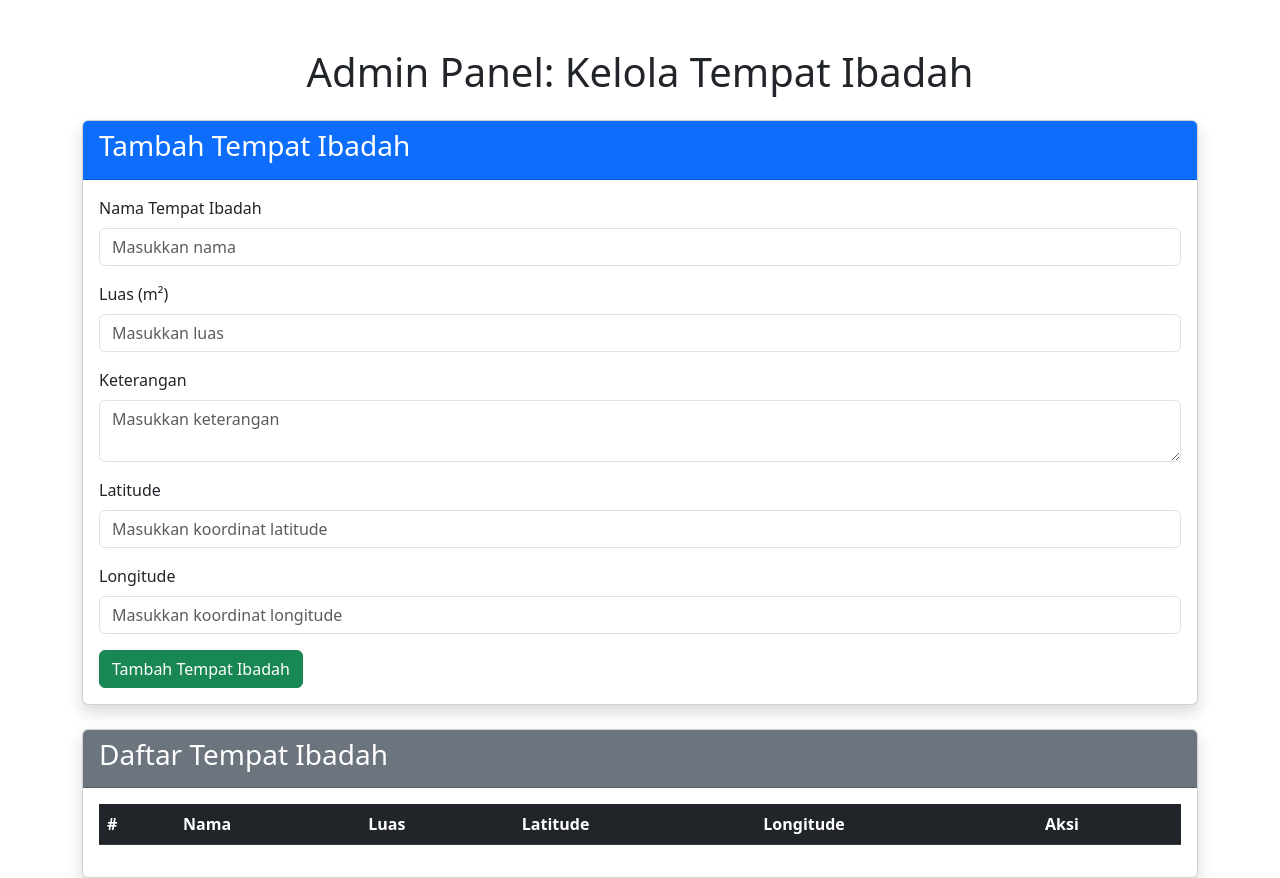
After one commit to panduwnda/Ibadah_Finder, a Flask app: page /admin in a window 1280 px wide. The commit adds this page. Run offline with Flask 3, Linux system fonts and the light colour scheme; lists and menus that the app fills with data are empty; some libraries are stand-ins or nearby versions.

Commit message:
adding features

```diff
--- a/app.py
+++ b/app.py
@@ -1,34 +1,88 @@
-from flask import Flask, render_template
+from flask import Flask, render_template, request, redirect, url_for
 from flask_sqlalchemy import SQLAlchemy
-from sqlalchemy import text  # Tambahkan impor ini
+from flask_wtf.csrf import CSRFProtect
 from config import Config
-import json
-from flask import Flask, render_template
-from flask_sqlalchemy import SQLAlchemy
 from geoalchemy2 import Geometry
 from sqlalchemy import func
-from config import Config
+from forms import TempatIbadahForm  # Import form yang sudah Anda buat
+import json
 
+
+# Inisialisasi aplikasi Flask
 app = Flask(__name__)
 app.config.from_object(Config)
+app.config['WTF_CSRF_ENABLED'] = True
+app.config['WTF_CSRF_SECRET_KEY'] = 'random_secret_key'  # Ganti dengan secret key Anda
+app.config['SECRET_KEY'] = 'your_random_secret_key'
+
+
+# Menetapkan SECRET_KEY untuk perlindungan CSRF
+app.config['SECRET_KEY'] = 'your_random_secret_key'
+
+# Inisialisasi SQLAlchemy dan CSRF
 db = SQLAlchemy(app)
+csrf = CSRFProtect(app)
 
+# Model untuk data tempat ibadah (Spatial Data)
 class SpatialData(db.Model):
     __tablename__ = 'saranaibadah_pt_50k'  # Nama tabel
     gid = db.Column(db.Integer, primary_key=True)  # Primary Key
-    namobj = db.Column(db.String(255))  # Kolom nama objek
-    luas = db.Column(db.Numeric)  # Kolom luas
-    remark = db.Column(db.String(255))  # Kolom remark
+    namobj = db.Column(db.String(255))  # Nama objek
+    luas = db.Column(db.Numeric)  # Luas objek
+    remark = db.Column(db.String(255))  # Remark
     geom = db.Column(Geometry('POINT', srid=4326))  # Kolom geometri (titik)
 
+# Model untuk data kecamatan (batas wilayah)
+class Kecamatan(db.Model):
+    __tablename__ = 'administrasikecamatan_ar_50k'  # Nama tabel
+    gid = db.Column(db.Integer, primary_key=True)  # Primary Key
+    kdppum = db.Column(db.String(255))
+    namobj = db.Column(db.String(255))
+    remark = db.Column(db.String(255))
+    geom = db.Column(Geometry('POLYGON', srid=4326))  # Geometri untuk batas wilayah
+
+# Route untuk halaman utama
 @app.route('/')
 def home():
     return render_template('index.html', title="Halaman Utama")
 
+# Route untuk halaman Admin
+@app.route('/admin', methods=['GET', 'POST'])
+def admin():
+    form = TempatIbadahForm()  # Inisialisasi form
+
+    if form.validate_on_submit():
+        # Mengambil data dari form
+        namobj = form.nama.data
+        luas = form.luas.data
+        remark = form.remark.data
+        lat = form.latitude.data
+        lon = form.longitude.data
+
+        # Membuat objek SpatialData baru
+        new_place = SpatialData(
+            namobj=namobj,
+            luas=luas,
+            remark=remark,
+            geom=func.ST_SetSRID(func.ST_MakePoint(lon, lat), 4326)  # Membuat geometri titik
+        )
+
+        # Menyimpan objek ke dalam database
+        db.session.add(new_place)
+        db.session.commit()
+
+        # Redirect ke halaman admin setelah berhasil menambahkan
+        return redirect(url_for('admin'))
+
+    # Mengambil semua tempat ibadah dari database
+    places_of_worship = SpatialData.query.all()
+    return render_template('admin.html', places_of_worship=places_of_worship, form=form)
+
+# Route untuk tampilan peta
 @app.route('/map')
-def index():
+def map_view():
     try:
-        # Query semua titik dan konversi ke GeoJSON
+        # Query data titik tempat ibadah
         points = db.session.query(
             SpatialData.namobj,
             SpatialData.luas,
@@ -36,8 +90,15 @@ def index():
             func.ST_AsGeoJSON(SpatialData.geom).label('geom')
         ).all()
 
-        # Membuat FeatureCollection GeoJSON
-        geojson = {
+        # Query data kecamatan
+        kecamatan_data = db.session.query(
+            Kecamatan.namobj,
+            Kecamatan.remark,
+            func.ST_AsGeoJSON(Kecamatan.geom).label('geom')
+        ).all()
+
+        # Membuat FeatureCollection GeoJSON untuk titik
+        points_geojson = {
             'type': 'FeatureCollection',
             'features': []
         }
@@ -52,13 +113,66 @@ def index():
                     'remark': point.remark
                 }
             }
-            geojson['features'].append(feature)
+            points_geojson['features'].append(feature)
 
-        return render_template('map.html', points=json.dumps(geojson))
+        # Membuat FeatureCollection GeoJSON untuk kecamatan
+        kecamatan_geojson = {
+            'type': 'FeatureCollection',
+            'features': []
+        }
+
+        for kecamatan in kecamatan_data:
+            feature = {
+                'type': 'Feature',
+                'geometry': json.loads(kecamatan.geom),  # Konversi geometri ke JSON
+                'properties': {
+                    'name': kecamatan.namobj,
+                    'remark': kecamatan.remark
+                }
+            }
+            kecamatan_geojson['features'].append(feature)
+
+        # Mengirimkan data GeoJSON ke template
+        return render_template(
+            'map.html',
+            points=json.dumps(points_geojson),
+            kecamatan=json.dumps(kecamatan_geojson)
+        )
 
     except Exception as e:
         print(f"Error: {str(e)}")
-        return render_template('map.html', points=json.dumps({'type': 'FeatureCollection', 'features': []}))
+        empty_geojson = {'type': 'FeatureCollection', 'features': []}
+        return render_template('map.html', points=json.dumps(empty_geojson), kecamatan=json.dumps(empty_geojson))
+
+# Route untuk halaman Edit Tempat Ibadah
+@app.route('/admin/edit/<int:place_id>', methods=['GET', 'POST'])
+def edit_place(place_id):
+    place = SpatialData.query.get_or_404(place_id)  # Mencari tempat ibadah berdasarkan ID
+
+    if request.method == 'POST':
+        # Update data tempat ibadah berdasarkan input form
+        place.namobj = request.form['namobj']
+        place.luas = request.form['luas']
+        place.remark = request.form['remark']
+        # Update geometri (misalnya, jika Anda ingin memperbarui koordinat)
+        place.geom = func.ST_SetSRID(func.ST_MakePoint(request.form['lon'], request.form['lat']), 4326)
+
+        # Simpan perubahan ke database
+        db.session.commit()
+        return redirect(url_for('admin'))  # Redirect kembali ke halaman admin setelah update
+
+    # Jika metode GET, kita tampilkan form dengan data tempat ibadah yang sudah ada
+    return render_template('edit_place.html', place=place)
+
+# Route untuk menghapus Tempat Ibadah
+@app.route('/admin/delete/<int:place_id>', methods=['GET'])
+def delete_place(place_id):
+    place = SpatialData.query.get_or_404(place_id)  # Mencari tempat ibadah berdasarkan ID
+
+    db.session.delete(place)  # Menghapus tempat ibadah dari database
+    db.session.commit()  # Simpan perubahan ke database
+
+    return redirect(url_for('admin'))  # Redirect kembali ke halaman admin setelah penghapusan
 
 if __name__ == '__main__':
     app.run(debug=True)
--- a/config.py
+++ b/config.py
@@ -2,6 +2,6 @@ import os
 
 class Config:
     SQLALCHEMY_DATABASE_URI = os.getenv(
-        'DATABASE_URL', 'postgresql://postgres:2002sidomulyo@localhost:5432/tubes_sig'
+        'DATABASE_URL', 'postgresql://postgres:adam31@localhost:5432/tubes'
     )
     SQLALCHEMY_TRACK_MODIFICATIONS = False
--- /dev/null
+++ b/forms.py
@@ -0,0 +1,12 @@
+# forms.py
+from flask_wtf import FlaskForm
+from wtforms import StringField, DecimalField, TextAreaField, SubmitField
+from wtforms.validators import DataRequired
+
+class TempatIbadahForm(FlaskForm):
+    nama = StringField('Nama Tempat Ibadah', validators=[DataRequired()])
+    luas = DecimalField('Luas', validators=[DataRequired()])
+    remark = TextAreaField('Remark')
+    latitude = DecimalField('Latitude', validators=[DataRequired()])
+    longitude = DecimalField('Longitude', validators=[DataRequired()])
+    submit = SubmitField('Tambah Tempat Ibadah')
--- /dev/null
+++ b/requirement.txt
@@ -0,0 +1,5 @@
+flask
+flask-sqlalchemy
+sqlalchemy
+geoalchemy2
+psycopg2
--- /dev/null
+++ b/templates/admin.html
@@ -0,0 +1,91 @@
+<!DOCTYPE html>
+<html lang="en">
+<head>
+    <meta charset="UTF-8">
+    <meta name="viewport" content="width=device-width, initial-scale=1.0">
+    <title>Admin Panel</title>
+    <!-- Bootstrap CSS -->
+    <link href="https://cdn.jsdelivr.net/npm/bootstrap@5.3.0/dist/css/bootstrap.min.css" rel="stylesheet">
+    <!-- Custom CSS -->
+    <link rel="stylesheet" href="{{ url_for('static', filename='admin.css') }}">
+</head>
+<body>
+    <div class="container mt-5">
+        <h1 class="text-center mb-4">Admin Panel: Kelola Tempat Ibadah</h1>
+
+        <!-- Form untuk Tambah Tempat Ibadah -->
+        <div class="card shadow mb-4">
+            <div class="card-header bg-primary text-white">
+                <h3 class="card-title">Tambah Tempat Ibadah</h3>
+            </div>
+            <div class="card-body">
+                <form method="POST" action="{{ url_for('admin') }}">
+                    {{ form.hidden_tag() }}  <!-- Menambahkan CSRF token -->
+                    <div class="mb-3">
+                        <label for="nama" class="form-label">Nama Tempat Ibadah</label>
+                        {{ form.nama(class="form-control", placeholder="Masukkan nama") }}
+                    </div>
+                    <div class="mb-3">
+                        <label for="luas" class="form-label">Luas (m²)</label>
+                        {{ form.luas(class="form-control", placeholder="Masukkan luas") }}
+                    </div>
+                    <div class="mb-3">
+                        <label for="remark" class="form-label">Keterangan</label>
+                        {{ form.remark(class="form-control", placeholder="Masukkan keterangan") }}
+                    </div>
+                    <div class="mb-3">
+                        <label for="latitude" class="form-label">Latitude</label>
+                        {{ form.latitude(class="form-control", placeholder="Masukkan koordinat latitude") }}
+                    </div>
+                    <div class="mb-3">
+                        <label for="longitude" class="form-label">Longitude</label>
+                        {{ form.longitude(class="form-control", placeholder="Masukkan koordinat longitude") }}
+                    </div>
+                    <button type="submit" class="btn btn-success">{{ form.submit.label }}</button>
+                </form>
+            </div>
+        </div>
+
+        <!-- Tabel Data Tempat Ibadah -->
+        <div class="card shadow">
+            <div class="card-header bg-secondary text-white">
+                <h3 class="card-title">Daftar Tempat Ibadah</h3>
+            </div>
+            <div class="card-body">
+                <table class="table table-striped table-hover">
+                    <thead class="table-dark">
+                        <tr>
+                            <th>#</th>
+                            <th>Nama</th>
+                            <th>Luas</th>
+
+                            <th>Latitude</th>
+                            <th>Longitude</th>
+                            <th>Aksi</th>
+                        </tr>
+                    </thead>
+                    <tbody>
+                        {% for place in places_of_worship %}
+                        <tr>
+                            <td>{{ loop.index }}</td>
+                            <td>{{ place.namobj }}</td>
+                            <td>{{ place.luas }}</td>
+                            <td>{{ place.remark }}</td>
+                            <td>{{ place.geom.ST_Y }}</td> <!-- Latitude -->
+                            <td>{{ place.geom.ST_X }}</td> <!-- Longitude -->
+                            <td>
+                                <a href="{{ url_for('edit_place', place_id=place.gid) }}" class="btn btn-warning btn-sm">Edit</a>
+                                <a href="{{ url_for('delete_place', place_id=place.gid) }}" class="btn btn-danger btn-sm">Hapus</a>
+                            </td>
+                        </tr>
+                        {% endfor %}
+                    </tbody>
+                </table>
+            </div>
+        </div>
+    </div>
+
+    <!-- Bootstrap JS -->
+    <script src="https://cdn.jsdelivr.net/npm/bootstrap@5.3.0/dist/js/bootstrap.bundle.min.js"></script>
+</body>
+</html>
--- a/templates/base.html
+++ b/templates/base.html
@@ -32,6 +32,9 @@
               <li class="nav-item">
                 <a class="nav-link" href="/map"><i class="fas fa-map"></i> Peta</a>
               </li>
+              <li class="nav-item">
+                <a class="nav-link" href="/admin"><i class="fas fa-plus-circle"></i> Admin Menu</a>
+              </li>
             </ul>
           </div>
         </nav>
```
Also changed, not shown: static/css/admin.css (added, +24 -0 lines), templates/edit_place.html (added, +53 -0 lines), templates/map.html (+16 -0 lines), 2 other files.
